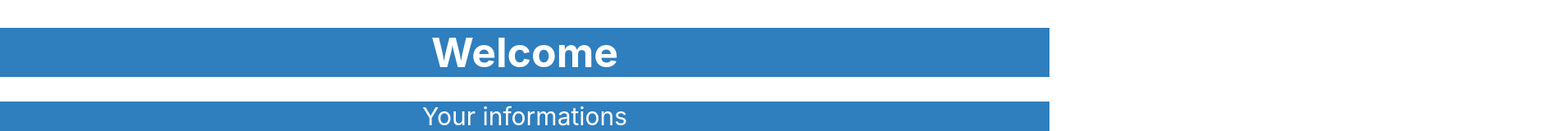
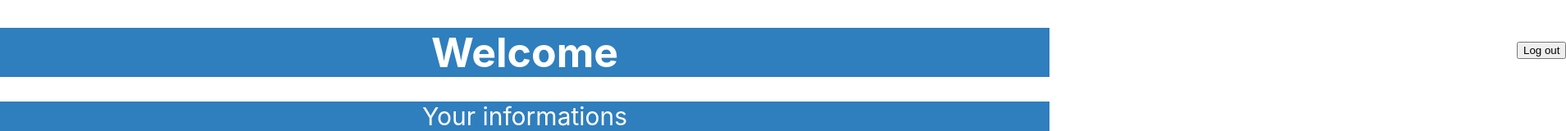
Before and after one commit to Gyrehio/uapoly-frontend, a React (Create React App) app: page /user in a window 1280 px wide. Shown: the top 160 px of the page at 82% size, 1910 px wide, since content can reach past the window. Built offline with nearby package versions, Linux system fonts and the light colour scheme; no server answers.

Commit message:
Logout button added

```diff
--- a/src/App.css
+++ b/src/App.css
@@ -47,6 +47,7 @@ label.signup, label.signin {
 }
 
 div.userheader h1 {
+    align-content: center;
     text-align: center;
     background-color: rgb(47, 126, 190);
     color: white;
@@ -111,3 +112,9 @@ div#gameButtonHolder {
 div#newGameDialog, div#joinGameDialog {
     width: 55%;
 }
+
+input[name="disconnect"] {
+    position: absolute;
+    margin-left: 1850px;
+    margin-top: -73px;
+}
--- a/src/components/UserHeader.tsx
+++ b/src/components/UserHeader.tsx
@@ -1,21 +1,20 @@
 import React, {Component} from "react";
+import {Link, Navigate, redirect} from 'react-router-dom';
 
 type UserHeaderProps = {};
 
 type UserHeaderState = {
-    login: string
+    login: string,
+    redirectUrl: string | null
 }
 
 class UserHeader extends Component<UserHeaderProps, UserHeaderState> {
     constructor(props) {
         super(props);
 
-        let states: UserHeaderState = {
-            login: ""
-        };
-
         this.state = {
-            login: ""
+            login: "",
+            redirectUrl: null
         };
 
         fetch('/user/me', {
@@ -27,15 +26,29 @@ class UserHeader extends Component<UserHeaderProps, UserHeaderState> {
         })
         .then((result) => result.json())
         .then((res) => this.setState({
-            login: res.login
+            login: res.login,
+            redirectUrl: null
         }));
 
+    }
+
+    disconnect(e) {
+        e.preventDefault();
+        localStorage.removeItem("token");
+        this.setState({
+            login: "",
+            redirectUrl: "/"
+        });
     }
 
     render(): React.ReactNode {
         return (
             <div className="userheader">
+                {this.state.redirectUrl &&
+                    <Navigate to={this.state.redirectUrl} replace={true} />
+                }
                 <h1>Welcome {this.state.login}</h1>
+                <input type="button" name="disconnect" value={"Log out"} onClick={this.disconnect.bind(this)} />
             </div>
         );
     }
```
